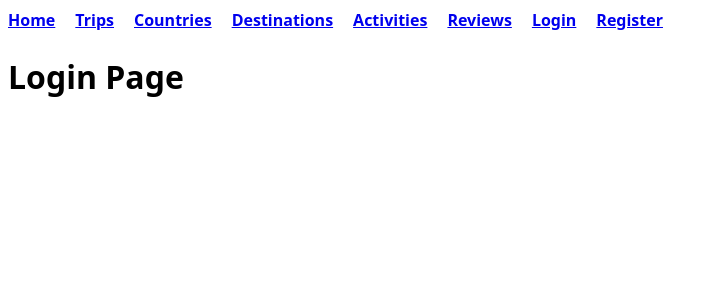
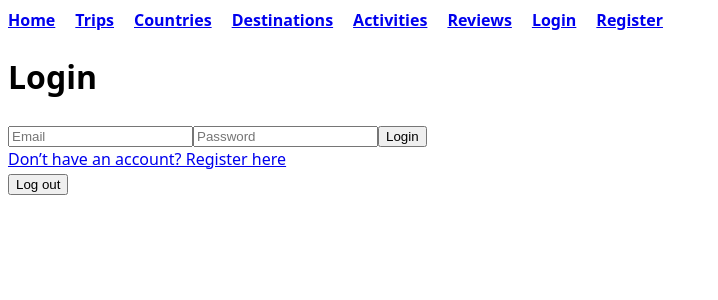
Before and after one commit to ca-type-25/TEAM-D-FE, a React (Vite) app: page /login in a window 1280 px wide. Shown: the top 300 px of the page, without its empty margins (0-718 px from the left). Built offline with nearby package versions, Linux system fonts and the light colour scheme.

Commit message:
Login and Register done

```diff
--- /dev/null
+++ b/src/components/forms/LoginForm.tsx
@@ -0,0 +1,52 @@
+import { useState } from 'react'
+import { useNavigate } from 'react-router-dom'
+
+const LoginForm = () => {
+  const [email, setEmail] = useState('')
+  const [password, setPassword] = useState('')
+  const navigate = useNavigate()
+
+  const handleSubmit = async (e: React.FormEvent) => {
+    e.preventDefault()
+    try {
+      const res = await fetch('http://localhost:3000/api/users/login', {
+        method: 'POST',
+        headers: { 'Content-Type': 'application/json' },
+        body: JSON.stringify({ email, password })
+      })
+      const data = await res.json()
+      if (res.ok) {
+        localStorage.setItem('token', data.token)
+        navigate('/')
+      } else {
+        alert(data.message || 'Login failed')
+      }
+    } catch (err) {
+      console.error(err)
+    }
+  }
+
+  return (
+    <form onSubmit={handleSubmit} className="flex flex-col gap-4">
+      <input
+        type="email"
+        placeholder="Email"
+        value={email}
+        onChange={e => setEmail(e.target.value)}
+        required
+        className="border p-2 rounded"
+      />
+      <input
+        type="password"
+        placeholder="Password"
+        value={password}
+        onChange={e => setPassword(e.target.value)}
+        required
+        className="border p-2 rounded"
+      />
+      <button type="submit" className="bg-blue-500 text-white p-2 rounded">Login</button>
+    </form>
+  )
+}
+
+export default LoginForm
--- /dev/null
+++ b/src/components/forms/RegisterForm.tsx
@@ -0,0 +1,51 @@
+import { useState } from 'react'
+import { useNavigate } from 'react-router-dom'
+
+const RegisterForm = () => {
+  const [form, setForm] = useState({
+    name: '', surname: '', age: '', nationality: '', email: '', password: ''
+  })
+  const navigate = useNavigate()
+
+  const handleChange = (e: React.ChangeEvent<HTMLInputElement>) => {
+    setForm({ ...form, [e.target.name]: e.target.value })
+  }
+
+  const handleSubmit = async (e: React.FormEvent) => {
+    e.preventDefault()
+    try {
+      const res = await fetch('http://localhost:3000/api/users/register', {
+        method: 'POST',
+        headers: { 'Content-Type': 'application/json' },
+        body: JSON.stringify(form)
+      })
+      if (res.ok) {
+        navigate('/login')
+      } else {
+        alert('Registration failed')
+      }
+    } catch (error) {
+      console.error(error)
+    }
+  }
+
+  return (
+    <form onSubmit={handleSubmit} className="flex flex-col gap-4">
+      {Object.entries(form).map(([key, val]) => (
+        <input
+          key={key}
+          type={key === 'password' ? 'password' : 'text'}
+          name={key}
+          value={val}
+          onChange={handleChange}
+          placeholder={key.charAt(0).toUpperCase() + key.slice(1)}
+          required
+          className="border p-2 rounded"
+        />
+      ))}
+      <button type="submit" className="bg-blue-500 text-white p-2 rounded">Register</button>
+    </form>
+  )
+}
+
+export default RegisterForm
--- /dev/null
+++ b/src/components/links/LoginLink.tsx
@@ -0,0 +1,9 @@
+import { Link } from 'react-router-dom'
+
+const LogInLink = () => (
+  <Link to="/login" className="text-blue-600 underline">
+    Already have an account? Log in here
+  </Link>
+)
+
+export default LogInLink
--- /dev/null
+++ b/src/components/links/RegisterLink.tsx
@@ -0,0 +1,9 @@
+import { Link } from 'react-router-dom'
+
+const RegisterLink = () => (
+  <Link to="/register" className="text-blue-600 underline">
+    Don’t have an account? Register here
+  </Link>
+)
+
+export default RegisterLink
--- a/src/pages/login/LoginPage.tsx
+++ b/src/pages/login/LoginPage.tsx
@@ -1,9 +1,29 @@
-const LoginPage: React.FC = () => {
+import LoginForm from '../../components/forms/LoginForm'
+import RegisterLink from '../../components/links/RegisterLink'
+import { useNavigate } from 'react-router-dom'
 
-    return (
-        <div>
-            <h1>Login Page</h1>
-        </div>
-    )
+const LoginPage = () => {
+  const navigate = useNavigate()
+
+  const handleLogout = () => {
+    localStorage.removeItem('token')
+    navigate('/login')
+  }
+
+  return (
+    <div className="max-w-md mx-auto mt-10">
+      <h1 className="text-2xl mb-4">Login</h1>
+      <LoginForm />
+      <div className="mt-4">
+        <RegisterLink />
+      </div>
+      <div className="mt-6">
+        <button onClick={handleLogout} className="bg-red-500 text-white p-2 rounded">
+          Log out
+        </button>
+      </div>
+    </div>
+  )
 }
+
 export default LoginPage
--- a/src/pages/register/RegisterPage.tsx
+++ b/src/pages/register/RegisterPage.tsx
@@ -1,9 +1,14 @@
-const RegisterPage: React.FC = () => {
+import RegisterForm from '../../components/forms/RegisterForm'
+import LogInLink from '../../components/links/LoginLink'
 
-    return (
-        <div>
-            <h1>Register Page</h1>
-        </div>
-    )
-}
+const RegisterPage = () => (
+  <div className="max-w-md mx-auto mt-10">
+    <h1 className="text-2xl mb-4">Register</h1>
+    <RegisterForm />
+    <div className="mt-4">
+      <LogInLink />
+    </div>
+  </div>
+)
+
 export default RegisterPage
```
